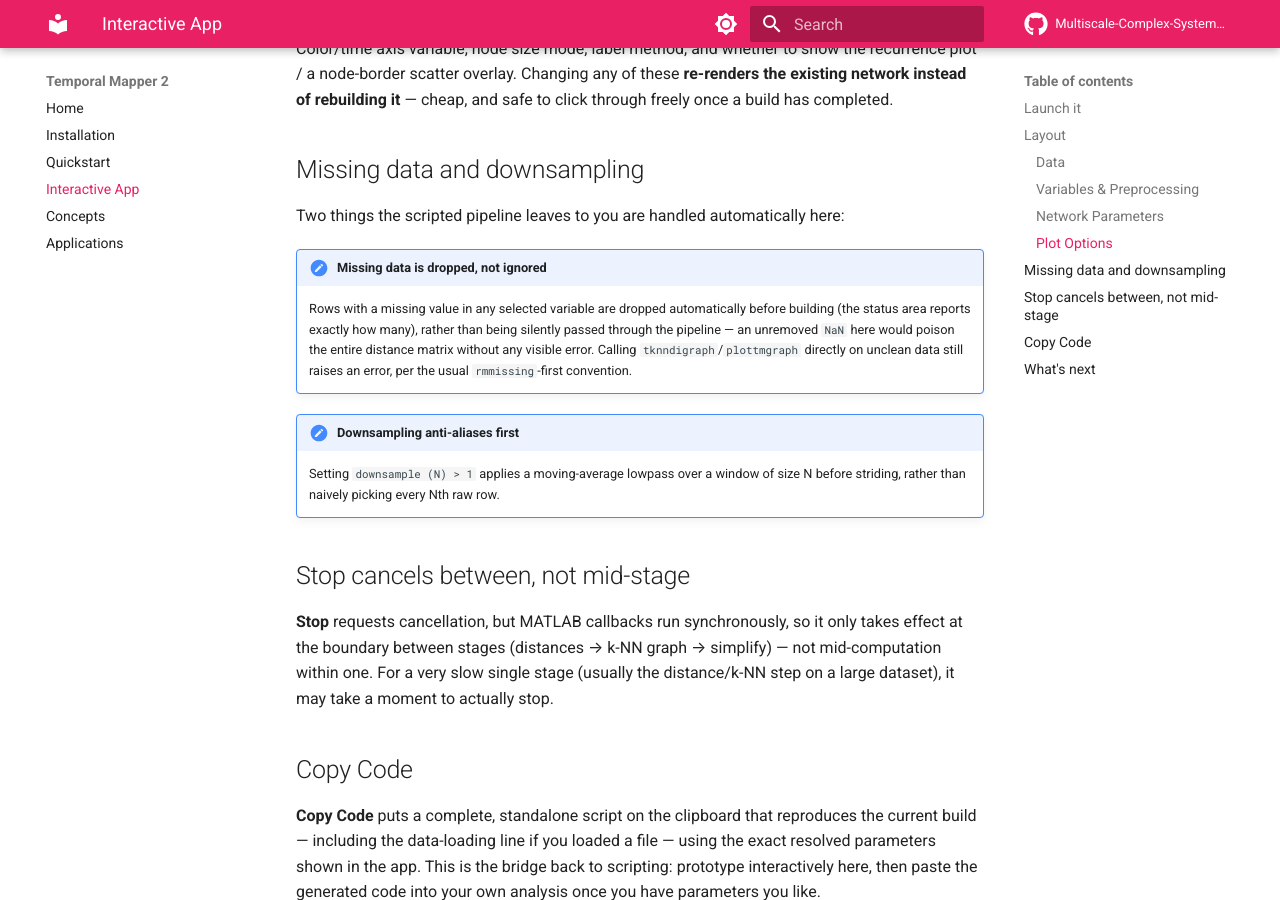
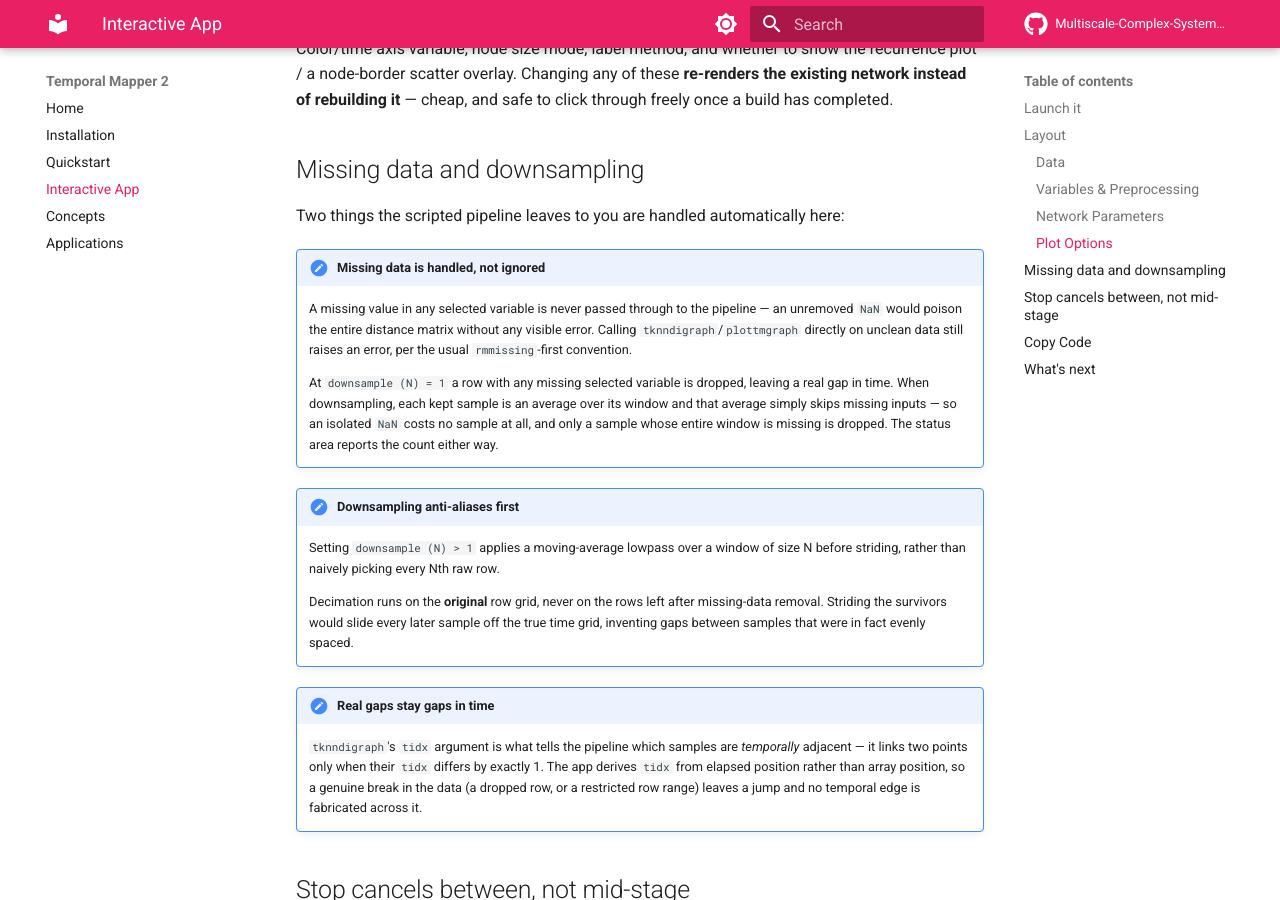
Before and after one commit to Multiscale-Complex-Systems-Lab/tmapper2, an MkDocs documentation site: the page built from docs/gui-app.md, in a window 1280 px wide and 900 px high, scrolled down 1905 px. Built offline with MkDocs 1.6.1 and Material for MkDocs 9.7.7, drawn with Linux system fonts in a browser that asks for light colours; comment, search, counter and statistics services are not loaded.

Commit message:
docs: describe the corrected tidx and decimation-grid behaviour
Documents what the two preceding fixes changed, in the same
"things handled for you" style the Python app's page uses:

- missing data is now *handled* rather than uniformly dropped -- an
  isolated gap is absorbed by the anti-aliasing average when
  downsampling, and only costs a sample at stride 1
- decimation runs on the original row grid, not the post-removal list
- tidx tracks elapsed position, so real breaks stay breaks and no
  temporal edge is fabricated across them

```diff
--- a/docs/gui-app.md
+++ b/docs/gui-app.md
@@ -64,18 +64,37 @@ safe to click through freely once a build has completed.
 
 Two things the scripted pipeline leaves to you are handled automatically here:
 
-!!! note "Missing data is dropped, not ignored"
-    Rows with a missing value in any selected variable are dropped
-    automatically before building (the status area reports exactly how many),
-    rather than being silently passed through the pipeline — an unremoved
-    `NaN` here would poison the entire distance matrix without any visible
-    error. Calling `tknndigraph`/`plottmgraph` directly on unclean data
-    still raises an error, per the usual `rmmissing`-first convention.
+!!! note "Missing data is handled, not ignored"
+    A missing value in any selected variable is never passed through to the
+    pipeline — an unremoved `NaN` would poison the entire distance matrix
+    without any visible error. Calling `tknndigraph`/`plottmgraph` directly
+    on unclean data still raises an error, per the usual `rmmissing`-first
+    convention.
+
+    At `downsample (N) = 1` a row with any missing selected variable is
+    dropped, leaving a real gap in time. When downsampling, each kept sample
+    is an average over its window and that average simply skips missing
+    inputs — so an isolated `NaN` costs no sample at all, and only a sample
+    whose entire window is missing is dropped. The status area reports the
+    count either way.
 
 !!! note "Downsampling anti-aliases first"
     Setting `downsample (N) > 1` applies a moving-average lowpass over a
     window of size N before striding, rather than naively picking every Nth
     raw row.
+
+    Decimation runs on the **original** row grid, never on the rows left
+    after missing-data removal. Striding the survivors would slide every
+    later sample off the true time grid, inventing gaps between samples that
+    were in fact evenly spaced.
+
+!!! note "Real gaps stay gaps in time"
+    `tknndigraph`'s `tidx` argument is what tells the pipeline which samples
+    are *temporally* adjacent — it links two points only when their `tidx`
+    differs by exactly 1. The app derives `tidx` from elapsed position rather
+    than array position, so a genuine break in the data (a dropped row, or a
+    restricted row range) leaves a jump and no temporal edge is fabricated
+    across it.
 
 ## Stop cancels between, not mid-stage
 
```
